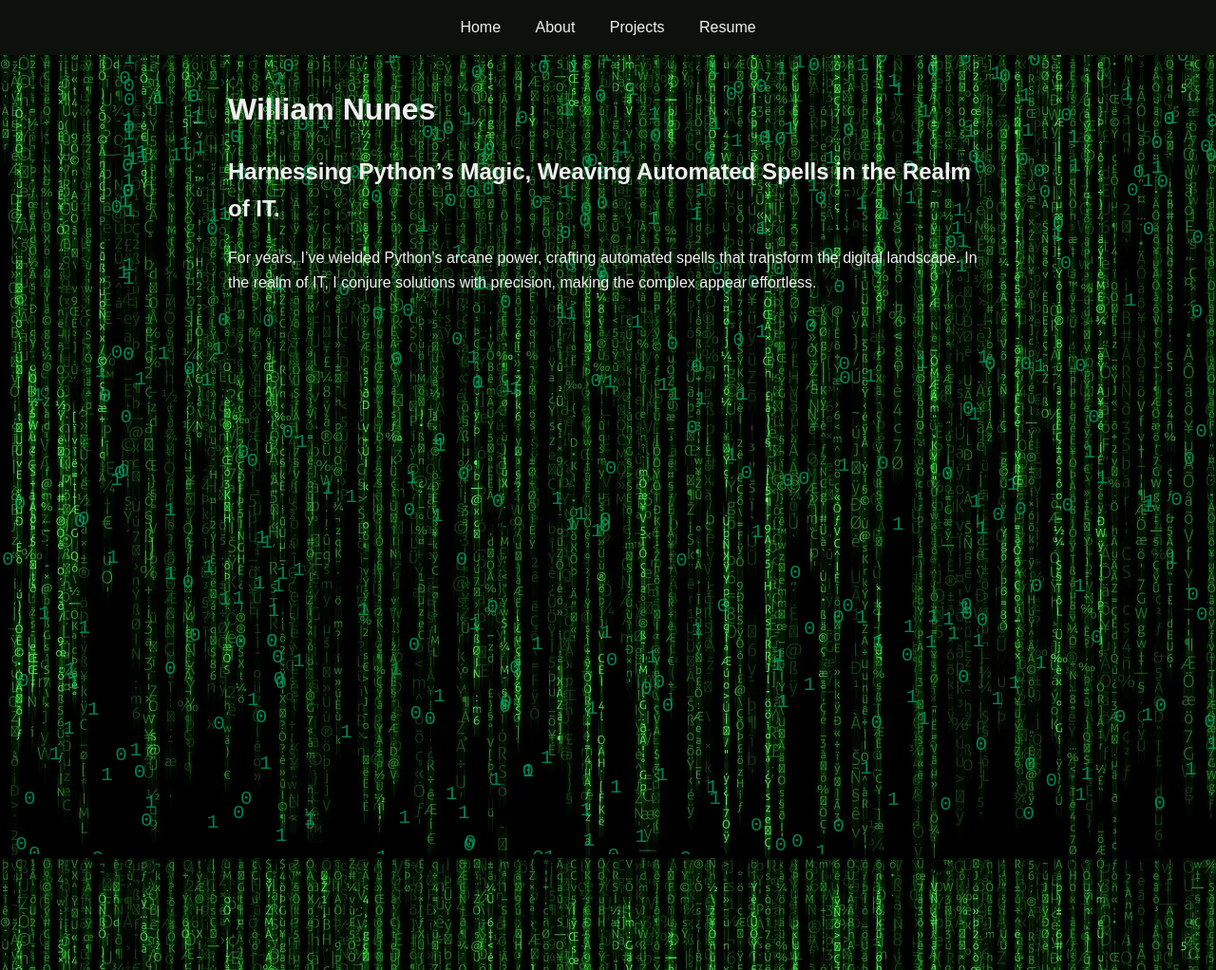
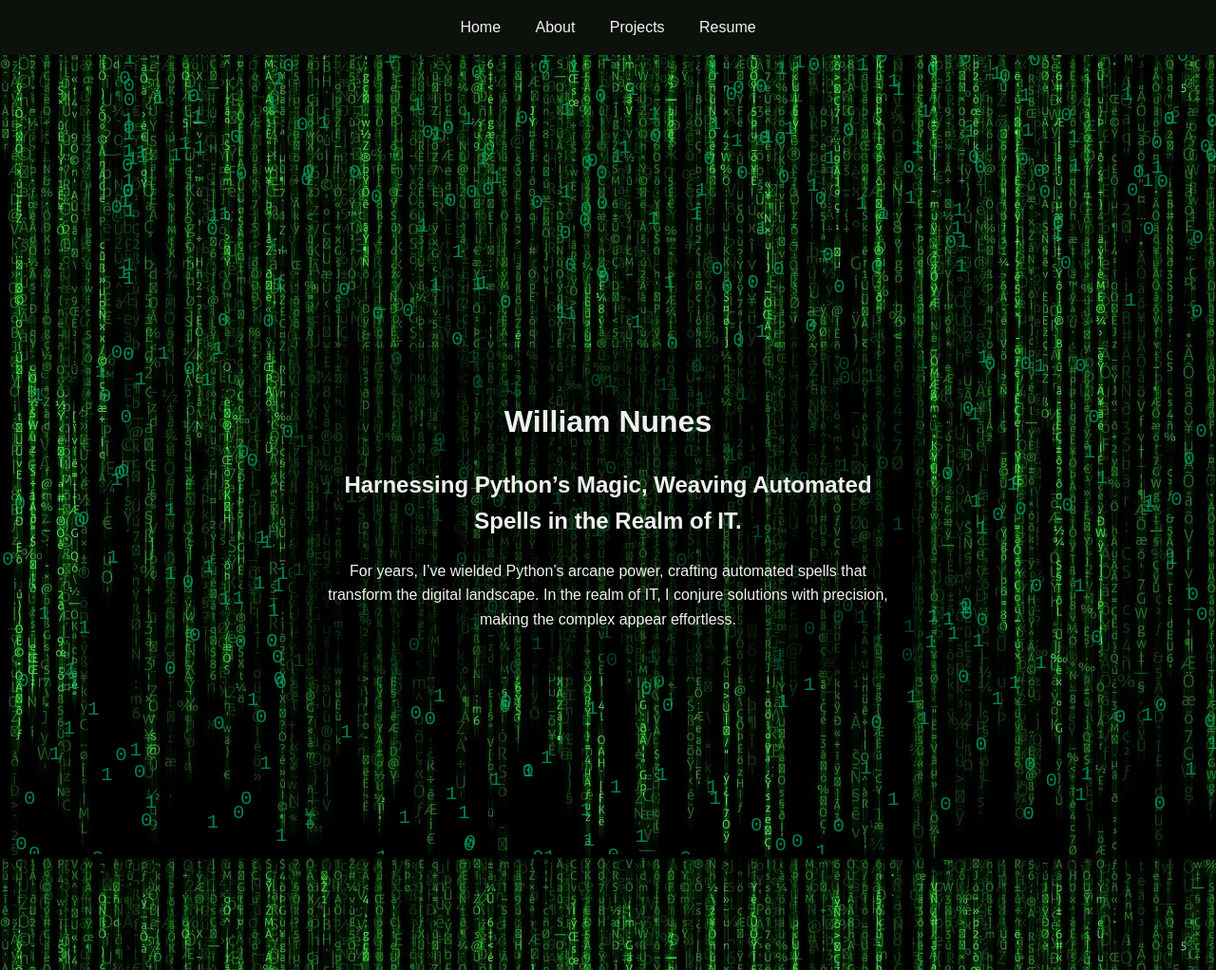
Before and after one commit to th30ne-W/th30ne-W.github.io, a Jekyll site: the page built from index.md, in a window 1280 px wide. Shown: the whole page at 95% size. Built offline with Jekyll 4.4.1, drawn with Linux system fonts in a browser that asks for light colours.

Commit message:
update animation

```diff
--- a/_layouts/default.html
+++ b/_layouts/default.html
@@ -5,13 +5,20 @@
     <link rel="stylesheet" href="/assets/css/main.css">
 </head>
 <body>
-    <div id="background-animation"></div>
-    {% include header.html %}
+    <div id="background-animation"></div> <!-- Background animation element -->
 
-    <div class="container">
-        {{ content }}
+    <div id="event-layer"></div> <!-- Transparent layer for capturing events -->
+
+    <div class="main-content"> <!-- Main content wrapper -->
+      {% include header.html %}
+
+      <div class="container">
+        <div class="content-column">
+          {{ content }}
+        </div>
+      </div>
     </div>
 
-    <script src="/assets/js/scripts.js"></script>
+    <script src="/assets/js/scripts.js"></script> <!-- Ensure this points to your script -->
 </body>
 </html>
--- a/assets/css/main.css
+++ b/assets/css/main.css
@@ -1,4 +1,10 @@
 /* General Styling */
+
+.main-content {
+  position: relative;
+  z-index: 2; /* Keep content above the event layer */
+}
+
 body {
   font-family: sans-serif;
   margin: 0;
@@ -7,7 +13,7 @@
   color: #f0f0f0;
   background-color: #282c34;
   background-image: url('../images/backgroundmatrix.png');  /* Adjust path as needed */
-  background-repeat: repeat;
+  /* background-repeat: repeat; */
 }
 
 .container {
@@ -16,7 +22,18 @@
   padding: 0 1rem;
   color: #f0f0f0;
   position: relative;
-  z-index: 1;
+  display: flex;           /* Use flexbox for layout */
+  justify-content: center; /* Center the content horizontally */
+  align-items: center;     /* Center the content vertically */
+  min-height: 100vh;        /* Ensure the container takes up full viewport height */
+}
+
+.content-column {
+  background-color: rgba(0, 0, 0, 0.5); /* Semi-transparent black background */
+  padding: 2rem;                         /* Add padding for visual breathing room */
+  border-radius: 10px;                   /* Add rounded corners */
+  text-align: center;                    /* Center the text within the column */
+  max-width: 600px;                      /* Limit the column width for better readability */
 }
 
 /* Header Styling */
@@ -89,7 +106,7 @@
 }
 
 #background-animation {
-  position: fixed; /* or absolute, depending on your layout */
+  position: fixed; /* Keep it fixed in the background */
   top: 0;
   left: 0;
   width: 100%;
@@ -97,7 +114,6 @@
   z-index: -1; /* Place it behind other content */
   overflow: hidden; /* Hide any numbers that move outside the container */
 }
-
 .number {
   position: absolute;
   font-size: 1.3rem; /* Smaller numbers */
@@ -106,3 +122,13 @@
   opacity: 0.8; /* Slight transparency */
   transition: opacity 0.2s ease-in-out, color 0.2s ease-in-out; /* Smooth transition for brightness */
 }
+
+#event-layer {
+  position: fixed;
+  top: 0;
+  left: 0;
+  width: 100%;
+  height: 100%;
+  z-index: 1; /* Above the content, but invisible */
+  pointer-events: none; /* This element itself does not block events */
+}
--- a/assets/js/scripts.js
+++ b/assets/js/scripts.js
@@ -23,8 +23,8 @@
 let mouseX = 0;
 let mouseY = 0;
 
-// Add event listener for mousemove
-backgroundAnimation.addEventListener('mousemove', (event) => {
+// Add event listener for mousemove on the window to capture all mouse movements
+window.addEventListener('mousemove', (event) => {
   const rect = backgroundAnimation.getBoundingClientRect();
   mouseX = (event.clientX - rect.left) / rect.width * 100; // Adjust for container offset and convert to percentage
   mouseY = (event.clientY - rect.top) / rect.height * 100;
```
